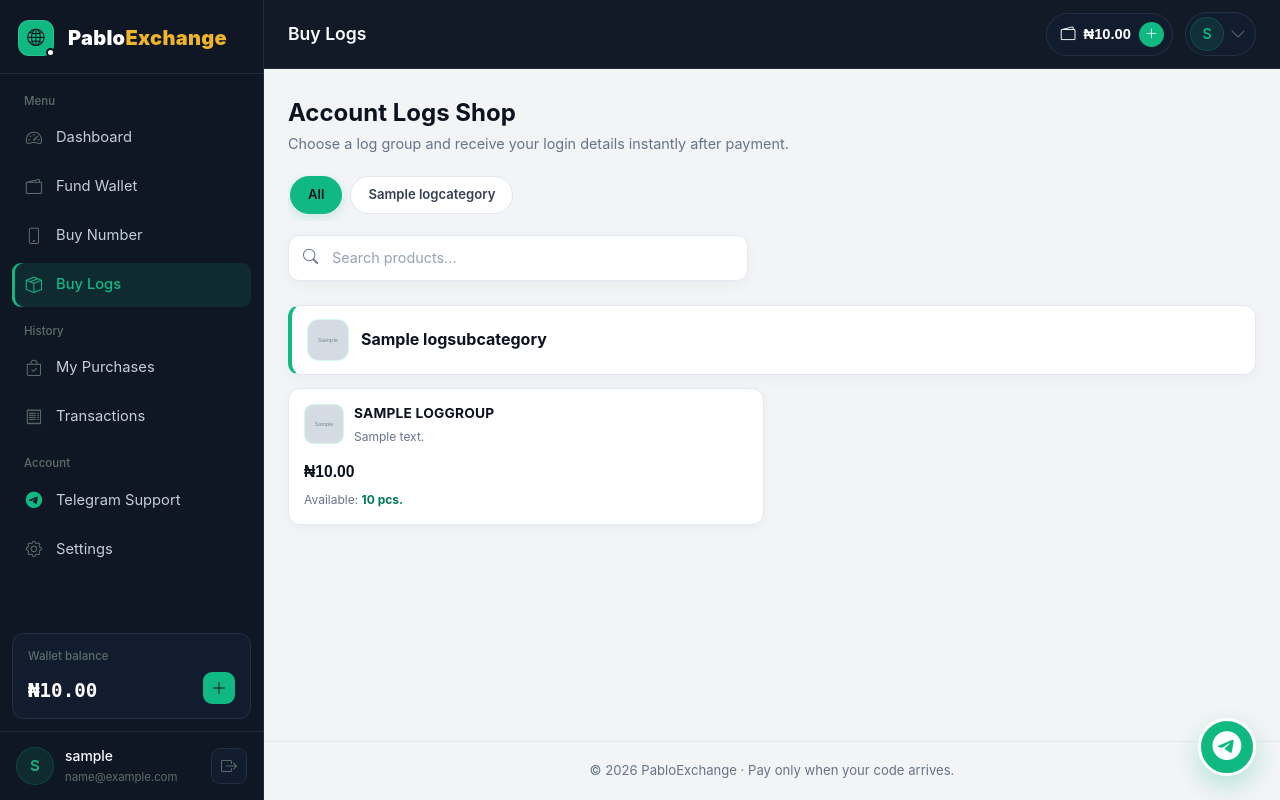
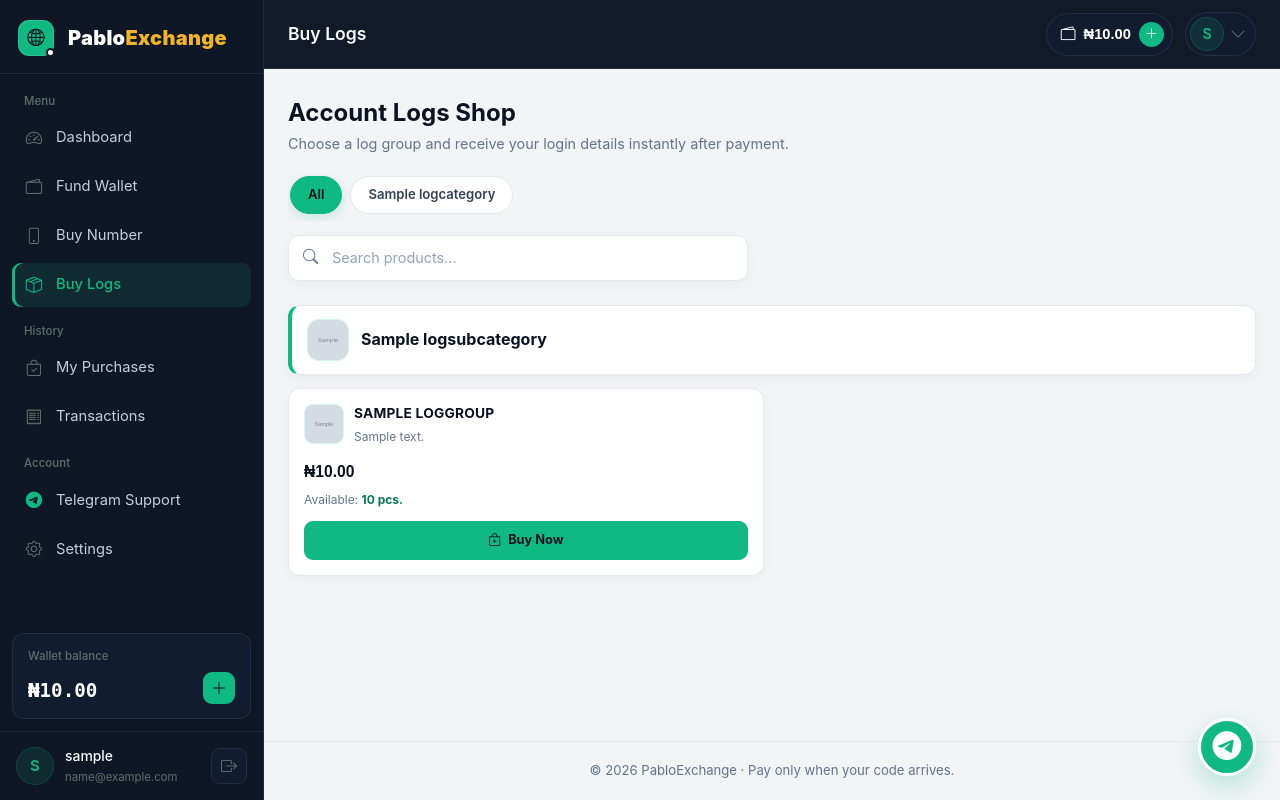
Before and after one commit to Elijah-jah/pabloexchange, a Django app: page /marketplace/ in a window 1280 px wide. Run offline with Django 5.2, Linux system fonts and the light colour scheme; the visitor is signed in with stand-in values (Sample User, id 1); tables that the repository leaves empty hold one stand-in row (values such as "Sample post"); grey boxes marked "Sample" are stand-in pictures; parts of the project's set-up code (start-up, migrations or seed data) failed here and were passed over.

Commit message:
Update shop models and purchase system

```diff
--- a/static/css/services.css
+++ b/static/css/services.css
@@ -387,6 +387,39 @@
 
 .prod-stock.out {
     color: var(--mk-red);
+}
+
+.prod-buy {
+    display: inline-flex;
+    width: 100%;
+    min-height: 39px;
+    align-items: center;
+    justify-content: center;
+    gap: 7px;
+    margin-top: 12px;
+    padding: 8px 13px;
+    border: 1px solid var(--mk-primary);
+    border-radius: 9px;
+    background: var(--mk-primary);
+    color: var(--mk-charcoal);
+    cursor: pointer;
+    font-size: .8rem;
+    font-weight: 700;
+    line-height: 1.3;
+    transition: background .18s, border-color .18s, color .18s;
+}
+
+.prod-buy:hover:not(:disabled) {
+    border-color: var(--mk-primary-dark);
+    background: var(--mk-primary-dark);
+    color: var(--mk-white);
+}
+
+.prod-buy:disabled {
+    border-color: #e2e8f0;
+    background: #f1f5f9;
+    color: #94a3b8;
+    cursor: not-allowed;
 }
 
 .flow-empty {
--- a/templates/marketplace/logs.html
+++ b/templates/marketplace/logs.html
@@ -6,7 +6,7 @@
 {% block page_title %}Buy Logs{% endblock %}
 
 {% block extra_css %}
-<link rel="stylesheet" href="{% static 'css/services.css' %}?v=4">
+<link rel="stylesheet" href="{% static 'css/services.css' %}?v=5">
 {% endblock %}
 
 {% block content %}
@@ -58,7 +58,6 @@
         <div class="prod-grid">
             {% for product in section.products %}
             <article class="prod-card{% if product.stock == 0 %} is-sold-out{% endif %}"
-                     role="button" tabindex="0" aria-label="View {{ product.title }}"
                      data-cat="{{ product.category_id|default:'' }}"
                      data-name="{{ product.title|lower }}"
                      data-id="{{ product.id }}" data-price="{{ product.price }}" data-stock="{{ product.stock }}"
@@ -92,6 +91,15 @@
                         {% if product.stock == 0 %}Sold out{% else %}{{ product.stock }} pcs.{% endif %}
                     </span>
                 </div>
+
+                <button type="button" class="prod-buy" {% if product.stock == 0 %}disabled{% endif %}>
+                    {% if product.stock == 0 %}
+                    Sold out
+                    {% else %}
+                    <i class="bi bi-bag-plus"></i>
+                    <span>Buy Now</span>
+                    {% endif %}
+                </button>
             </article>
             {% endfor %}
         </div>
@@ -291,13 +299,6 @@
     /* ---------- RESERVE -> DELIVER FLOW ---------- */
     /* ---------- CARD CLICK -> CONFIRM ---------- */
     allCards.forEach(function (card) {
-        card.addEventListener("keydown", function (event) {
-            if (event.key === "Enter" || event.key === " ") {
-                event.preventDefault();
-                card.click();
-            }
-        });
-
         card.addEventListener("click", function () {
             currentCard = card;
 
@@ -377,6 +378,11 @@
                         stockEl.classList.add("out");
                         currentCard.setAttribute("data-stock", "0");
                         currentCard.classList.add("is-sold-out");
+                        var buyButton = currentCard.querySelector(".prod-buy");
+                        if (buyButton) {
+                            buyButton.disabled = true;
+                            buyButton.textContent = "Sold out";
+                        }
                     }
                 }
 
```
